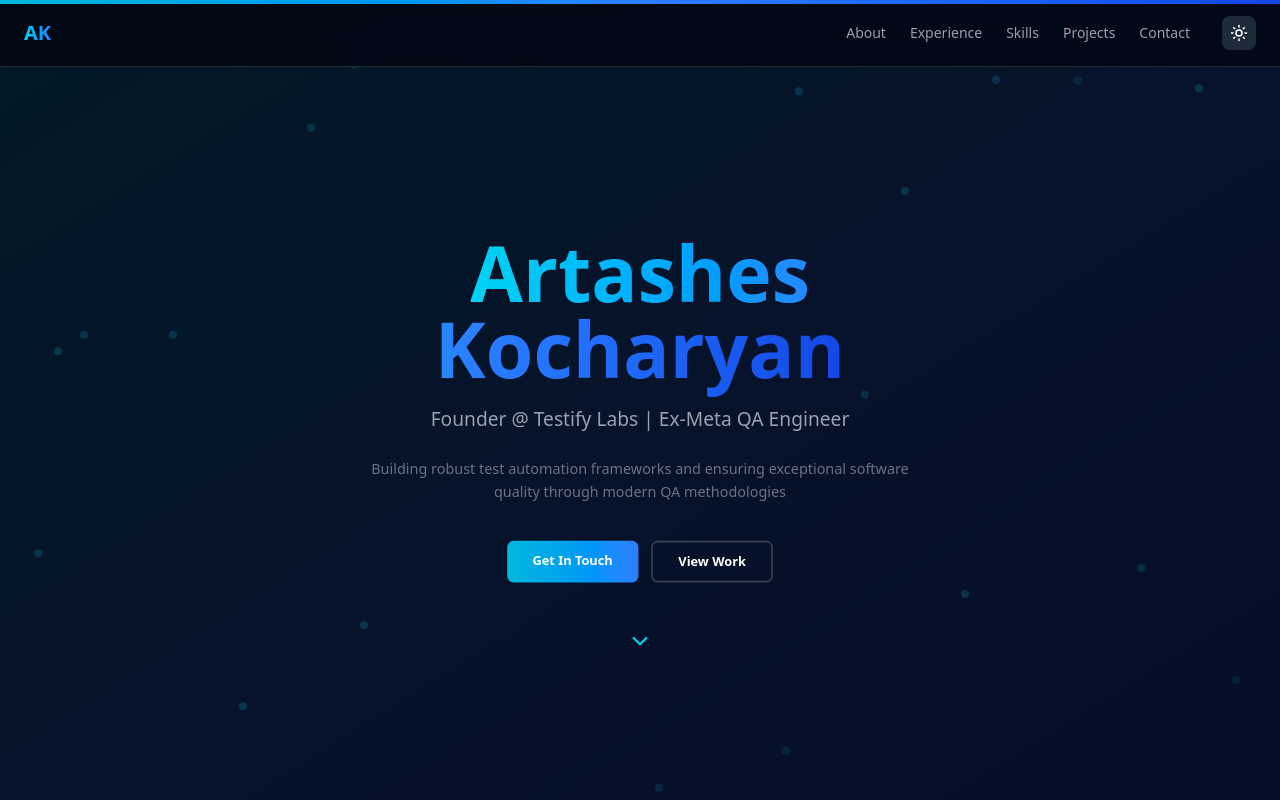
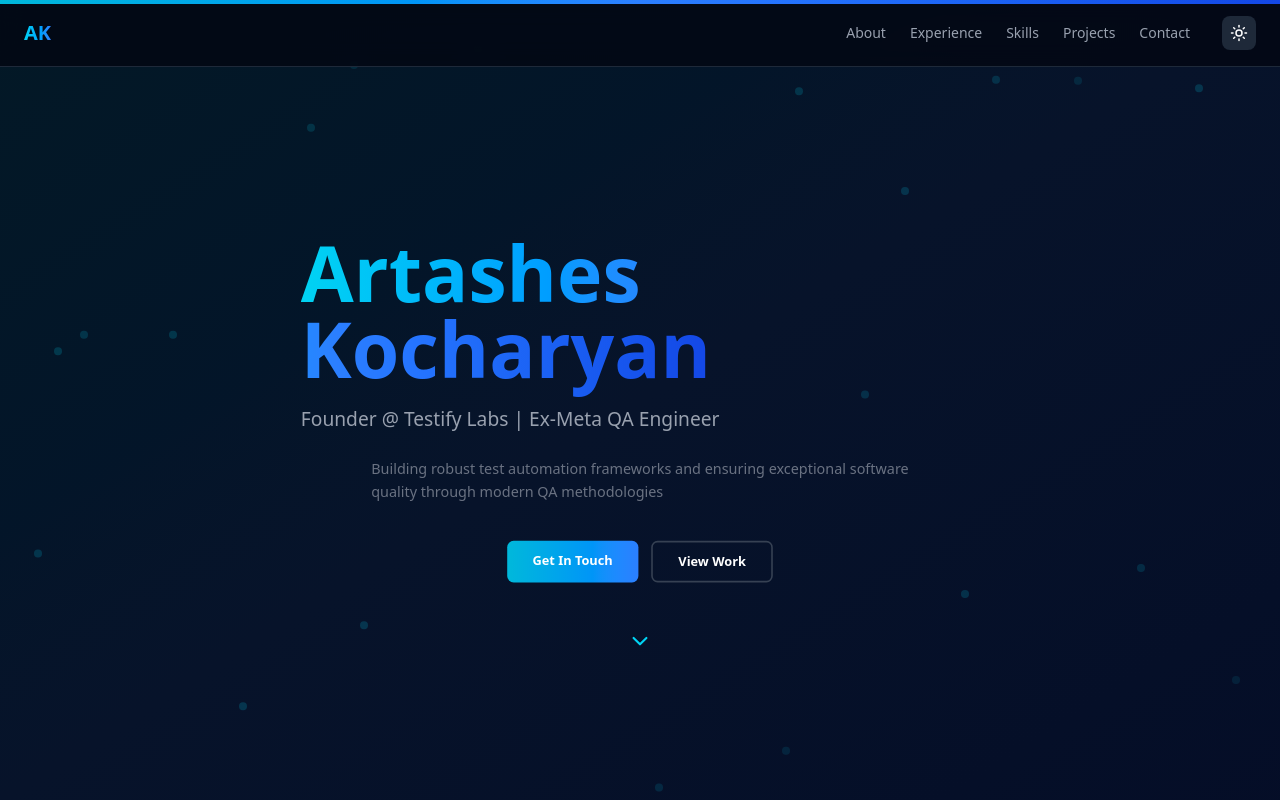
Before and after one commit to JustAnotherDevFromLA/artasheskocharyan, a Next.js app: page / in a window 1280 px wide. Shown: the top 800 px of the page. Built offline with nearby package versions, Linux system fonts and the light colour scheme.

Commit message:
fix: Adjust Hero section centering for buttons and arrow

```diff
--- a/src/app/Portfolio.tsx
+++ b/src/app/Portfolio.tsx
@@ -241,7 +241,7 @@ const Portfolio = () => {
 
         <motion.div
           style={{ opacity, scale }}
-          className="relative z-10 max-w-4xl mx-auto px-6 text-center"
+          className="relative z-10 max-w-4xl mx-auto px-6"
         >
           <motion.div
             initial={{ opacity: 0, y: 20 }}
```
